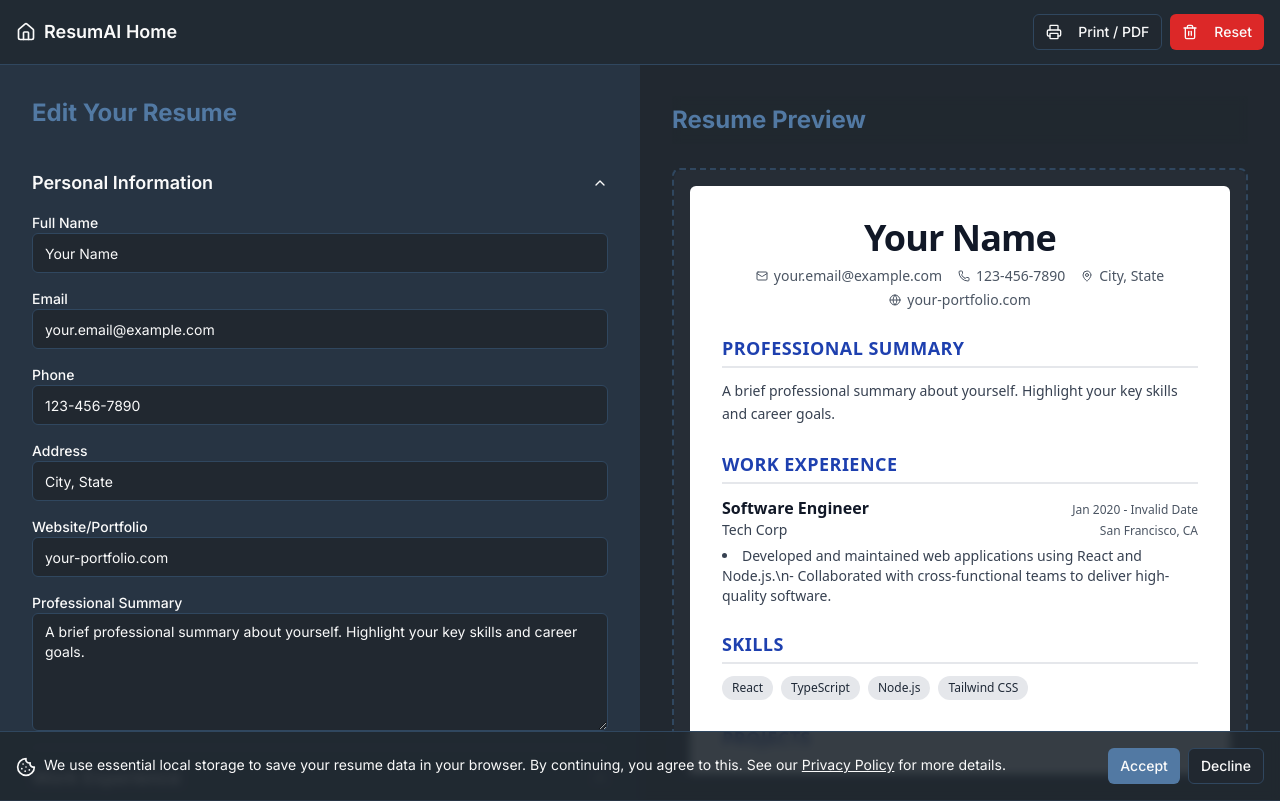
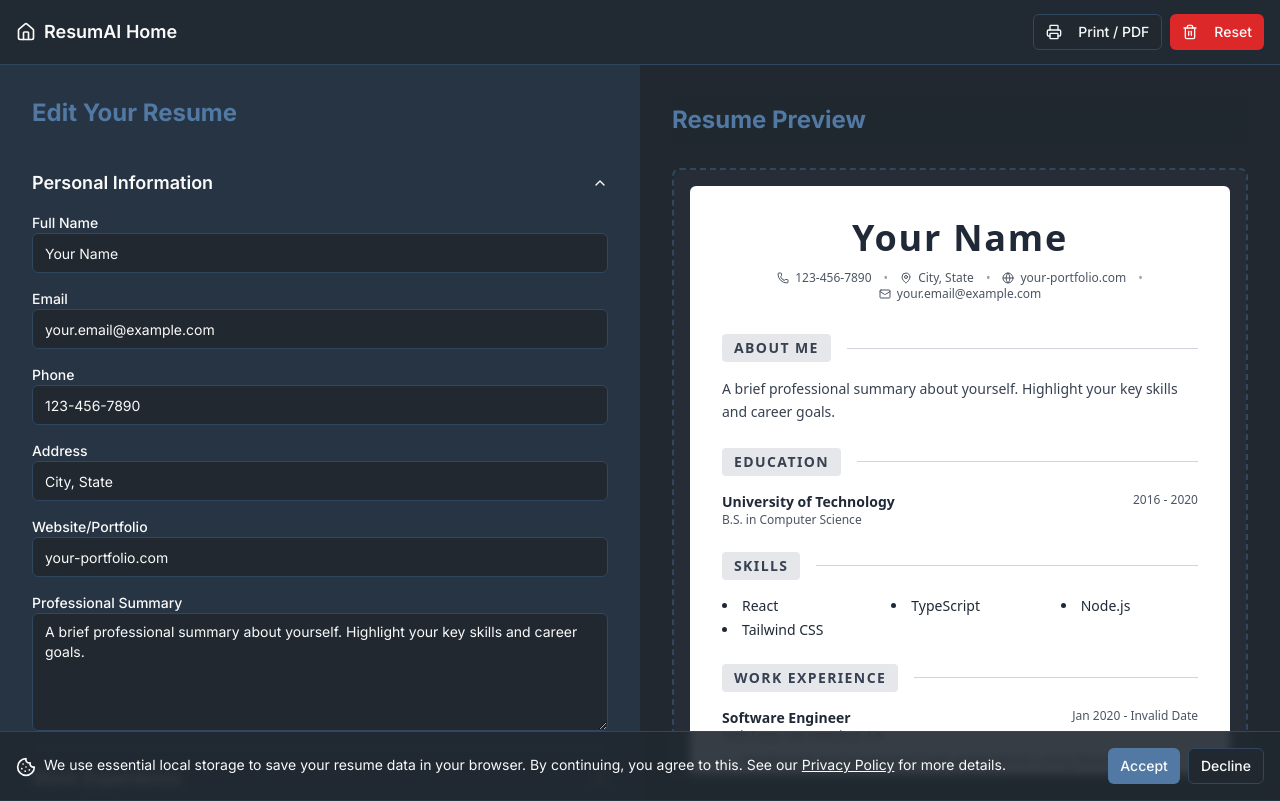
Before and after one commit to velumuthu/resumebuilder, a Next.js app: page /build in a window 1280 px wide. Built offline with nearby package versions, Linux system fonts and the light colour scheme; what @genkit-ai/googleai, genkit would draw is missing.

Commit message:
Use design like template with the same alignment

```diff
--- a/src/app/print.css
+++ b/src/app/print.css
@@ -1,13 +1,18 @@
 @media print {
+  @page {
+    size: A4;
+    margin: 1cm;
+  }
+
   body {
     -webkit-print-color-adjust: exact;
     print-color-adjust: exact;
     background: #ffffff;
     color: #000000;
-    width: 210mm;
-    height: 297mm;
+    width: 100%;
+    height: 100%;
     margin: 0;
-    padding: 1cm;
+    padding: 0;
   }
 
   /* Hide everything by default */
@@ -24,15 +29,19 @@
   /* Resume container */
   #resume-preview-content {
     display: block;
+    position: absolute;
+    top: 0;
+    left: 0;
     width: 100%;
-    height: 100%;
+    height: auto;
     margin: 0;
     padding: 0;
     background-color: #ffffff !important;
     color: #000000 !important;
-    border: none;
+    border: none !important;
     box-shadow: none !important;
     box-sizing: border-box;
+    font-size: 9.5pt;
   }
 
   /* Text styles */
@@ -43,24 +52,19 @@
   #resume-preview-content p,
   #resume-preview-content span,
   #resume-preview-content div,
-  #resume-preview-content a {
+  #resume-preview-content a,
+  #resume-preview-content li,
+  #resume-preview-content ul {
     color: #000000 !important;
-    line-height: 1.2 !important;
+    line-height: 1.3 !important;
   }
 
-  #resume-preview-content h1 { font-size: 28pt !important; margin-bottom: 4px; }
-  #resume-preview-content h2 { font-size: 12pt !important; margin-bottom: 4px; }
+  #resume-preview-content h1 { font-size: 26pt !important; margin-bottom: 0.5rem; }
+  #resume-preview-content h2 { font-size: 10pt !important; background-color: #e5e7eb !important; padding: 2px 8px !important; border-radius: 2px !important; }
   #resume-preview-content h3 { font-size: 10pt !important; }
-  #resume-preview-content p,
-  #resume-preview-content li {
-    font-size: 9pt !important;
-  }
-  #resume-preview-content section { margin-top: 1rem !important; }
-  #resume-preview-content ul { margin-top: 2px !important; }
-  #resume-preview-content a { text-decoration: underline; }
-
-  /* Divider */
-  #resume-preview-content hr { border-color: #cccccc !important; }
+  #resume-preview-content section { margin-bottom: 1rem !important; }
+  #resume-preview-content ul { margin-top: 0.25rem !important; }
+  #resume-preview-content a { text-decoration: none; color: #000000 !important; }
 
   /* Hide unwanted elements */
   .payment-info {
--- a/src/components/templates/professional-template.tsx
+++ b/src/components/templates/professional-template.tsx
@@ -1,10 +1,17 @@
 import type { ResumeData } from '@/lib/types';
-import { Mail, Phone, Globe, MapPin, Award, Star, FolderGit2, Target } from 'lucide-react';
-import { Separator } from '../ui/separator';
+import { Mail, Phone, Globe, MapPin } from 'lucide-react';
 
 interface TemplateProps {
   resumeData: ResumeData;
 }
+
+const SectionTitle = ({ title }: { title: string }) => (
+    <div className="flex items-center mb-4">
+        <h2 className="text-sm font-bold tracking-widest text-gray-700 bg-gray-200 px-3 py-1 rounded-sm uppercase">{title}</h2>
+        <div className="flex-grow border-t border-gray-300 ml-4"></div>
+    </div>
+);
+
 
 export default function ProfessionalTemplate({ resumeData }: TemplateProps) {
   const { personalInfo, experience, education, skills, certifications, projects, achievements, areasOfInterest } = resumeData;
@@ -12,43 +19,81 @@ export default function ProfessionalTemplate({ resumeData }: TemplateProps) {
   const formatDate = (dateString: string) => {
     if (!dateString) return 'Present';
     try {
-      return new Date(dateString).toLocaleDateString('en-US', { month: 'short', year: 'numeric' });
+      const date = new Date(dateString);
+      return date.toLocaleDateString('en-US', { month: 'short', year: 'numeric' });
     } catch {
       return dateString;
     }
   };
 
+  const formatYear = (dateString: string) => {
+    if (!dateString) return '';
+    try {
+        return new Date(dateString).getFullYear().toString();
+    } catch {
+        return '';
+    }
+  }
+
   return (
-    <div id="resume-preview-content" className="bg-white text-gray-800 font-sans p-8 w-full max-w-4xl mx-auto rounded-md">
-      <header className="text-center mb-6">
-        <h1 className="text-4xl font-bold text-gray-900 tracking-tight">{personalInfo.name || 'Your Name'}</h1>
-        <div className="flex justify-center items-center gap-x-4 gap-y-1 text-sm text-gray-600 mt-2 flex-wrap">
-          {personalInfo.email && <a href={`mailto:${personalInfo.email}`} className="flex items-center gap-1.5 hover:text-blue-600"><Mail className="h-3 w-3" />{personalInfo.email}</a>}
-          {personalInfo.phone && <a href={`tel:${personalInfo.phone}`} className="flex items-center gap-1.5 hover:text-blue-600"><Phone className="h-3 w-3" />{personalInfo.phone}</a>}
+    <div id="resume-preview-content" className="bg-white text-gray-800 font-sans p-8 w-full max-w-4xl mx-auto rounded-md text-[10pt] leading-snug">
+      <header className="text-center mb-8">
+        <h1 className="text-4xl font-bold text-gray-800 tracking-wider">{personalInfo.name || 'VELU M'}</h1>
+        <div className="flex justify-center items-center gap-x-3 text-xs text-gray-600 mt-3 flex-wrap">
+          {personalInfo.phone && <a href={`tel:${personalInfo.phone}`} className="flex items-center gap-1.5"><Phone className="h-3 w-3" />{personalInfo.phone}</a>}
+          <span className="text-gray-400">&bull;</span>
           {personalInfo.address && <p className="flex items-center gap-1.5"><MapPin className="h-3 w-3" />{personalInfo.address}</p>}
-          {personalInfo.website && <a href={`https://${personalInfo.website}`} target="_blank" rel="noopener noreferrer" className="flex items-center gap-1.5 hover:text-blue-600"><Globe className="h-3 w-3" />{personalInfo.website}</a>}
+          <span className="text-gray-400">&bull;</span>
+          {personalInfo.website && <a href={`https://${personalInfo.website}`} target="_blank" rel="noopener noreferrer" className="flex items-center gap-1.5"><Globe className="h-3 w-3" />{personalInfo.website}</a>}
+          <span className="text-gray-400">&bull;</span>
+          {personalInfo.email && <a href={`mailto:${personalInfo.email}`} className="flex items-center gap-1.5"><Mail className="h-3 w-3" />{personalInfo.email}</a>}
         </div>
       </header>
 
-      <section>
-        <h2 className="text-lg font-bold text-blue-800 border-b-2 border-gray-200 pb-1 mb-3 tracking-wide">PROFESSIONAL SUMMARY</h2>
+      <section className="mb-6">
+        <SectionTitle title="About Me" />
         <p className="text-sm text-gray-700 leading-relaxed">{personalInfo.summary || 'Professional summary...'}</p>
       </section>
 
-      {experience?.length > 0 && <section className="mt-6">
-        <h2 className="text-lg font-bold text-blue-800 border-b-2 border-gray-200 pb-1 mb-3 tracking-wide">WORK EXPERIENCE</h2>
+      {education?.length > 0 && <section className="mb-6">
+        <SectionTitle title="Education" />
+        <div className="space-y-3">
+          {education.map((edu) => (
+            <div key={edu.id}>
+              <div className="flex justify-between items-start">
+                <div>
+                    <h3 className="font-bold text-sm text-gray-800">{edu.school || 'School/University'}</h3>
+                    <p className="text-xs text-gray-600">{edu.degree || 'Degree'}</p>
+                </div>
+                <p className="text-xs text-gray-600 font-medium text-right">{formatYear(edu.startDate)} - {formatYear(edu.endDate) || 'Current'}</p>
+              </div>
+            </div>
+          ))}
+        </div>
+      </section>}
+
+       {skills?.length > 0 && <section className="mb-6">
+        <SectionTitle title="Skills" />
+        <ul className="grid grid-cols-3 gap-x-8 gap-y-1 text-sm list-disc list-inside">
+          {skills.map((skill) => (
+            <li key={skill.id}>{skill.name}</li>
+          ))}
+        </ul>
+      </section>}
+
+      {experience?.length > 0 && <section className="mb-6">
+        <SectionTitle title="Work Experience" />
         <div className="space-y-4">
           {experience.map((exp) => (
             <div key={exp.id}>
-              <div className="flex justify-between items-baseline">
-                <h3 className="text-md font-semibold text-gray-900">{exp.jobTitle || 'Job Title'}</h3>
-                <p className="text-xs text-gray-600 font-medium">{formatDate(exp.startDate)} - {formatDate(exp.endDate)}</p>
+              <div className="flex justify-between items-start">
+                 <div>
+                    <h3 className="font-bold text-sm text-gray-800">{exp.jobTitle || 'Job Title'}</h3>
+                    <p className="text-xs text-gray-600">{exp.company || 'Company'}, {exp.location || 'Location'}</p>
+                 </div>
+                <p className="text-xs text-gray-600 font-medium text-right">{formatDate(exp.startDate)} - {formatDate(exp.endDate)}</p>
               </div>
-              <div className="flex justify-between items-baseline">
-                <p className="text-sm font-medium text-gray-700">{exp.company || 'Company'}</p>
-                <p className="text-xs text-gray-600">{exp.location || 'Location'}</p>
-              </div>
-              <ul className="mt-1.5 list-disc list-inside text-sm text-gray-700 space-y-1">
+              <ul className="mt-1.5 list-disc list-inside text-sm text-gray-700 space-y-1 marker:text-gray-400">
                 {exp.description.split('\n').filter(line => line.trim()).map((line, i) => <li key={i}>{line.replace(/^- /, '')}</li>)}
               </ul>
             </div>
@@ -56,80 +101,45 @@ export default function ProfessionalTemplate({ resumeData }: TemplateProps) {
         </div>
       </section>}
 
-      {skills?.length > 0 && <section className="mt-6">
-        <h2 className="text-lg font-bold text-blue-800 border-b-2 border-gray-200 pb-1 mb-3 tracking-wide">SKILLS</h2>
-        <div className="flex flex-wrap gap-2">
-          {skills.map((skill) => (
-            <span key={skill.id} className="bg-gray-200 text-gray-800 text-xs font-medium px-2.5 py-1 rounded-full">{skill.name}</span>
-          ))}
-        </div>
-      </section>}
 
-      {projects?.length > 0 && <section className="mt-6">
-        <h2 className="text-lg font-bold text-blue-800 border-b-2 border-gray-200 pb-1 mb-3 tracking-wide">PROJECTS</h2>
-        <div className="space-y-4">
-          {projects.map((proj) => (
-            <div key={proj.id}>
-              <div className="flex justify-between items-baseline">
-                <h3 className="text-md font-semibold text-gray-900 flex items-center gap-2">{proj.name || 'Project Name'}
-                {proj.url && <a href={`https://${proj.url}`} target="_blank" rel="noopener noreferrer" className="text-blue-600 hover:underline"><FolderGit2 className="h-4 w-4" /></a>}
-                </h3>
-              </div>
-              <p className="mt-1.5 text-sm text-gray-700">{proj.description}</p>
-            </div>
-          ))}
-        </div>
-      </section>}
-
-      {education?.length > 0 && <section className="mt-6">
-        <h2 className="text-lg font-bold text-blue-800 border-b-2 border-gray-200 pb-1 mb-3 tracking-wide">EDUCATION</h2>
-        <div className="space-y-3">
-          {education.map((edu) => (
-            <div key={edu.id}>
-              <div className="flex justify-between items-baseline">
-                <h3 className="text-md font-semibold text-gray-900">{edu.school || 'School/University'}</h3>
-                <p className="text-xs text-gray-600 font-medium">{formatDate(edu.startDate)} - {formatDate(edu.endDate)}</p>
-              </div>
-              <div className="flex justify-between items-baseline">
-                <p className="text-sm font-medium text-gray-700">{edu.degree || 'Degree'}</p>
-                <p className="text-xs text-gray-600">{edu.location || 'Location'}</p>
-              </div>
-            </div>
-          ))}
-        </div>
-      </section>}
-
-      {certifications?.length > 0 && <section className="mt-6">
-        <h2 className="text-lg font-bold text-blue-800 border-b-2 border-gray-200 pb-1 mb-3 tracking-wide">CERTIFICATIONS</h2>
-        <div className="space-y-3">
+      {certifications?.length > 0 && <section className="mb-6">
+        <SectionTitle title="Certifications" />
+        <ul className="grid grid-cols-2 gap-x-8 gap-y-1 text-sm list-disc list-inside">
           {certifications.map((cert) => (
-            <div key={cert.id}>
-               <div className="flex justify-between items-baseline">
-                <h3 className="text-md font-semibold text-gray-900 flex items-center gap-2"><Award className="h-4 w-4" /> {cert.name || 'Certification Name'}</h3>
-                <p className="text-xs text-gray-600 font-medium">{formatDate(cert.date)}</p>
-              </div>
-              <p className="text-sm font-medium text-gray-700 ml-6">{cert.issuer || 'Issuer'}</p>
-            </div>
-          ))}
-        </div>
-      </section>}
-
-      {achievements?.length > 0 && <section className="mt-6">
-        <h2 className="text-lg font-bold text-blue-800 border-b-2 border-gray-200 pb-1 mb-3 tracking-wide">ACHIEVEMENTS</h2>
-        <ul className="list-disc list-inside text-sm text-gray-700 space-y-1">
-          {achievements.map((ach) => (
-             <li key={ach.id} className="flex items-start gap-2"><Star className="h-4 w-4 text-yellow-500 mt-0.5 shrink-0" /><span>{ach.description}</span></li>
+            <li key={cert.id}>{cert.name}, <span className="text-gray-600">{cert.issuer}</span></li>
           ))}
         </ul>
       </section>}
 
-      {areasOfInterest?.length > 0 && <section className="mt-6">
-        <h2 className="text-lg font-bold text-blue-800 border-b-2 border-gray-200 pb-1 mb-3 tracking-wide">AREAS OF INTEREST</h2>
-        <div className="flex flex-wrap gap-2">
+      {achievements?.length > 0 && <section className="mb-6">
+        <SectionTitle title="Achievements" />
+        <ul className="grid grid-cols-2 gap-x-8 gap-y-1 text-sm list-disc list-inside">
+          {achievements.map((ach) => (
+             <li key={ach.id}>{ach.description}</li>
+          ))}
+        </ul>
+      </section>}
+
+      {projects?.length > 0 && <section className="mb-6">
+        <SectionTitle title="Projects" />
+         <ul className="list-disc list-inside text-sm text-gray-700 space-y-1 marker:text-gray-400">
+          {projects.map((proj) => (
+            <li key={proj.id}>
+                {proj.name}
+                {proj.description && <span className="text-gray-600"> - {proj.description}</span>}
+                {proj.url && <a href={`https://${proj.url}`} target="_blank" rel="noopener noreferrer" className="text-blue-600 hover:underline ml-2">[Link]</a>}
+            </li>
+          ))}
+        </ul>
+      </section>}
+
+      {areasOfInterest?.length > 0 && <section className="mb-6">
+        <SectionTitle title="Areas of Interest" />
+        <ul className="grid grid-cols-3 gap-x-8 gap-y-1 text-sm list-disc list-inside">
           {areasOfInterest.map((interest) => (
-            <span key={interest.id} className="bg-blue-100 text-blue-800 text-xs font-medium px-2.5 py-1 rounded-full flex items-center gap-1.5"><Target className="h-3 w-3" />{interest.name}</span>
+            <li key={interest.id}>{interest.name}</li>
           ))}
-        </div>
+        </ul>
       </section>}
 
     </div>
```
